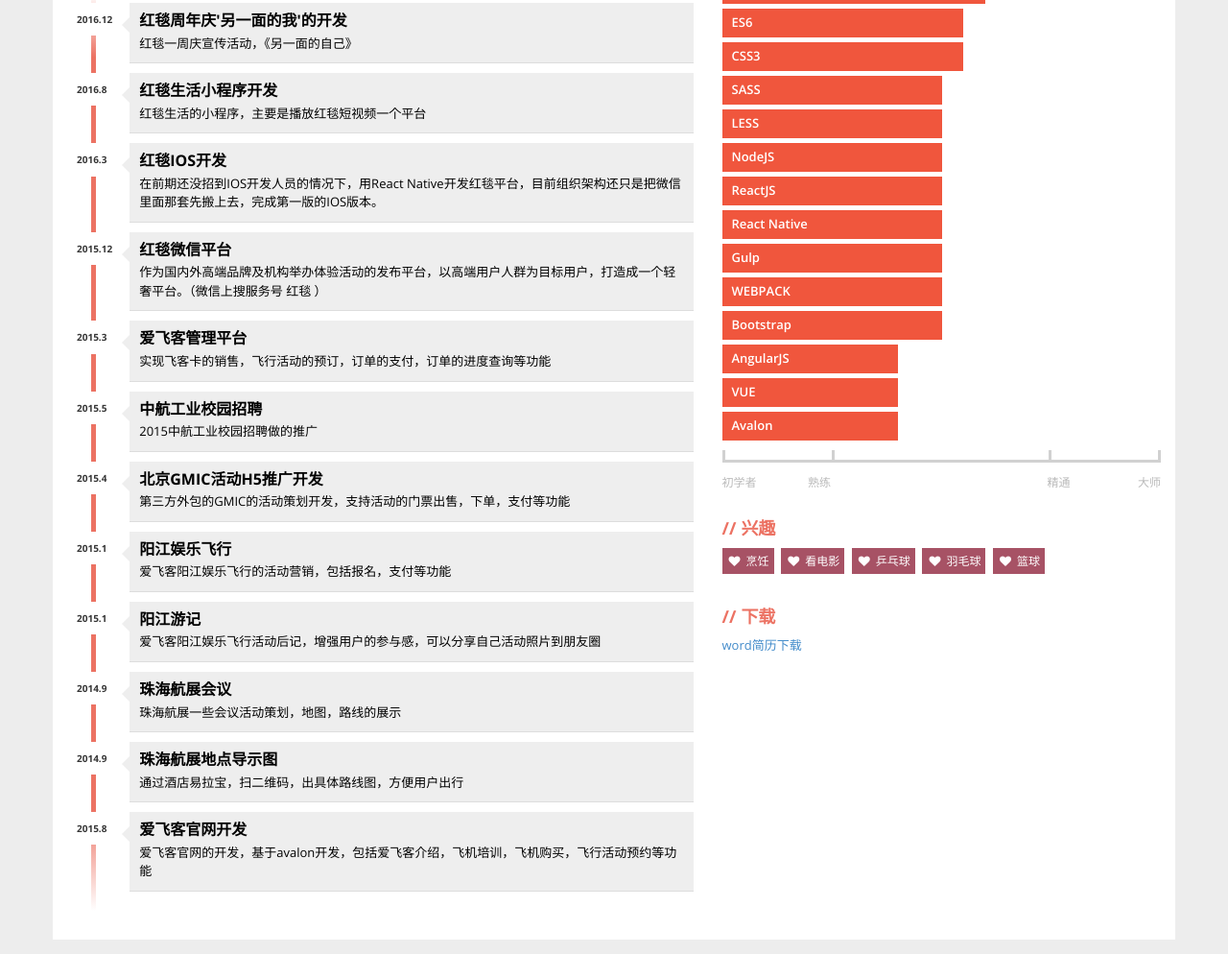
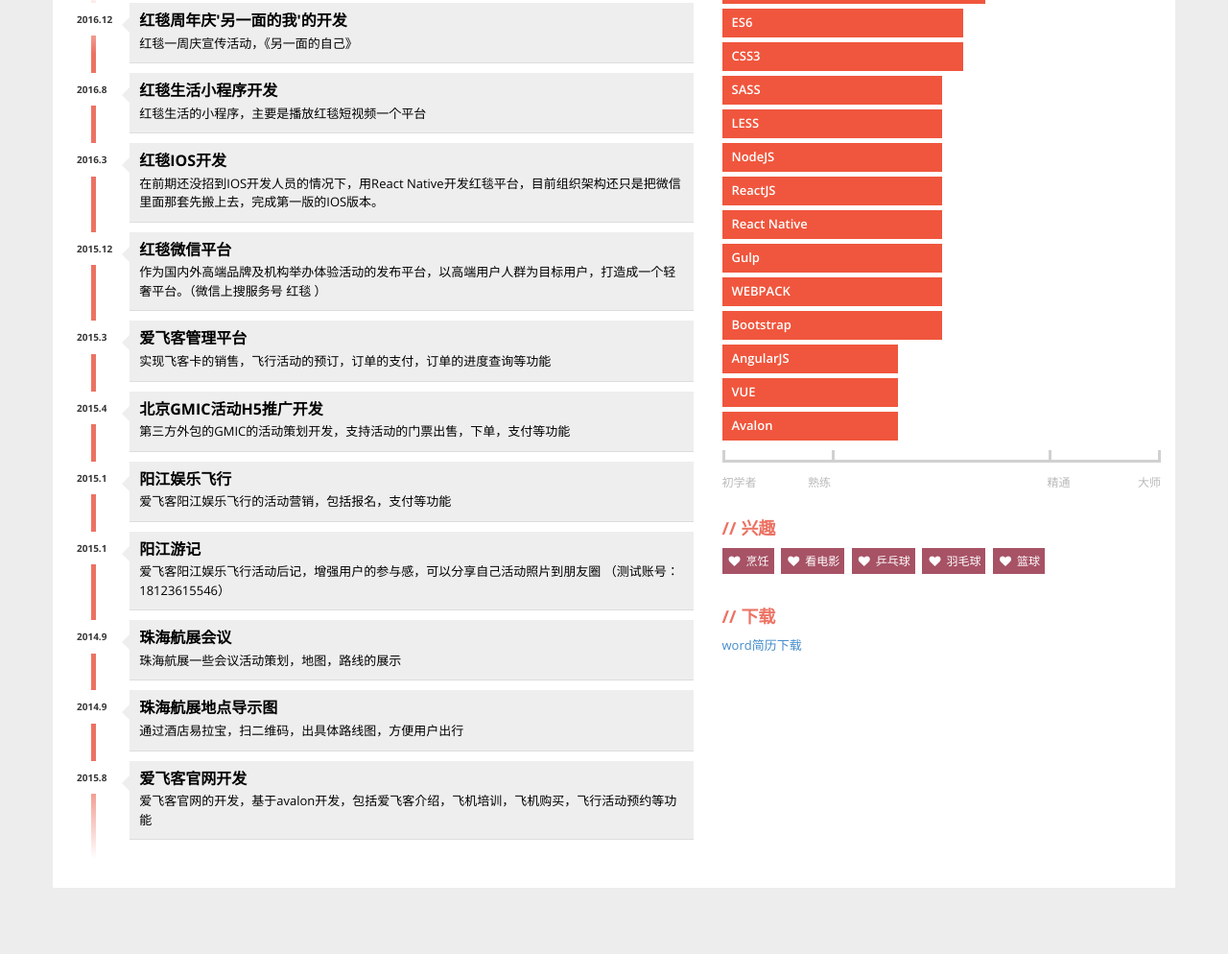
Before and after one commit to hjm201/hjm201.github.io, a plain HTML site: page resume/index.html in a window 1280 px wide. Shown: the part 754-1748 px from the top of the page at 96% size. After the commit the page ends 1694 px from the top, so only its background shows below. Drawn offline with nearby package versions, Linux system fonts and the light colour scheme.

Commit message:
去爱飞客招聘不能连接的
去爱飞客招聘不能连接的

```diff
--- a/resume/index.html
+++ b/resume/index.html
@@ -149,7 +149,7 @@
                   </div>
                 </a>
               </li>
-              <li>
+              <!-- <li>
                 <div class="year pull-left">2015.5</div>
                 <a href="http://www.aviclub.cn/avic/"  target="_blank" class="proinfo">
                   <div class="description pull-right">
@@ -159,7 +159,7 @@
                   </div>
 
                 </a>
-              </li>
+              </li> -->
               <li>
                 <div class="year pull-left">2015.4</div>
                 <a href="http://zysmarts.com/2015/" target="_blank" class="proinfo">
@@ -189,7 +189,7 @@
                   <div class="description pull-right">
                     <h3>阳江游记</h3>
                     <p>
-                      爱飞客阳江娱乐飞行活动后记，增强用户的参与感，可以分享自己活动照片到朋友圈
+                      爱飞客阳江娱乐飞行活动后记，增强用户的参与感，可以分享自己活动照片到朋友圈 （测试账号：18123615546）
                     </p>
                     <img src="img/8.png" alt="" class="code"/>
                   </div>
```
